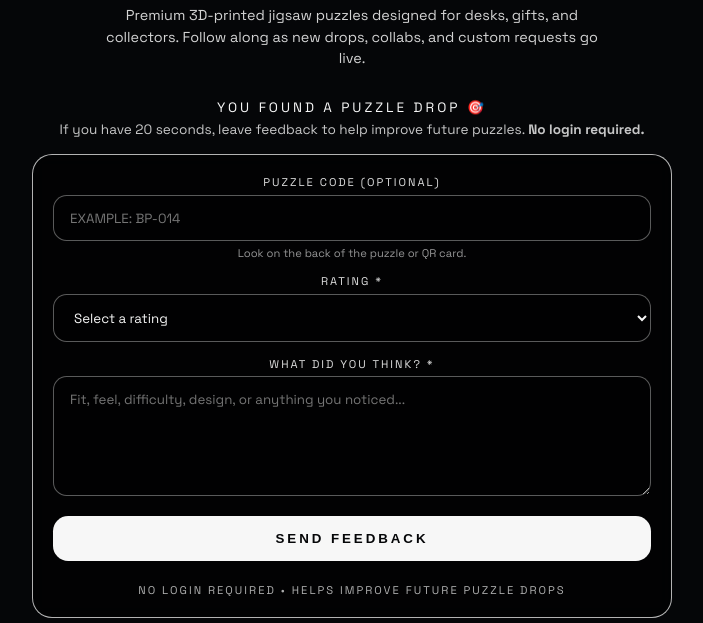
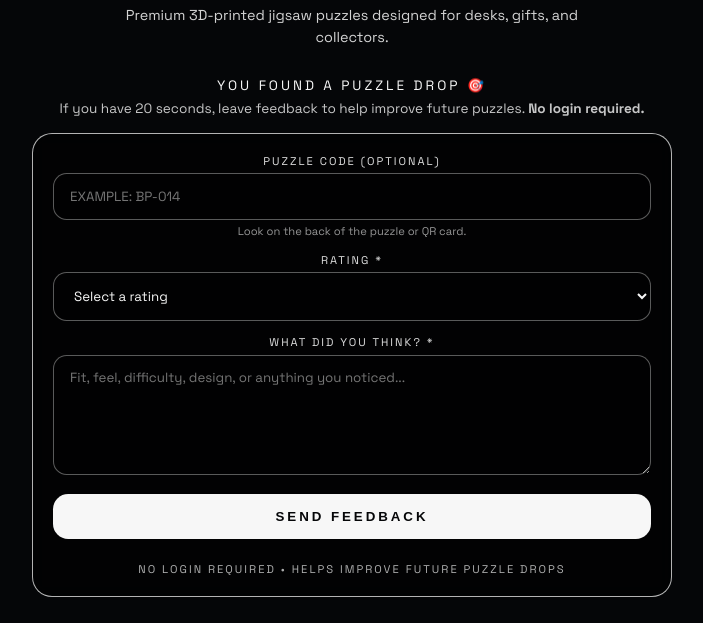
Before and after one commit to anayareversed3dpuzzles/anaya-reversed-3d-puzzles, a plain HTML site: page index.html in a window 1280 px wide. Shown: the part 222-845 px from the top of the page, without its empty margins (288-991 px from the left). Drawn offline with Linux system fonts and the light colour scheme.

Commit message:
Update index.html

```diff
--- a/index.html
+++ b/index.html
@@ -186,7 +186,6 @@
 
     <p class="hero-subtext">
       Premium 3D-printed jigsaw puzzles designed for desks, gifts, and collectors.
-      Follow along as new drops, collabs, and custom requests go live.
     </p>
 
     <div class="form-intro">
```
